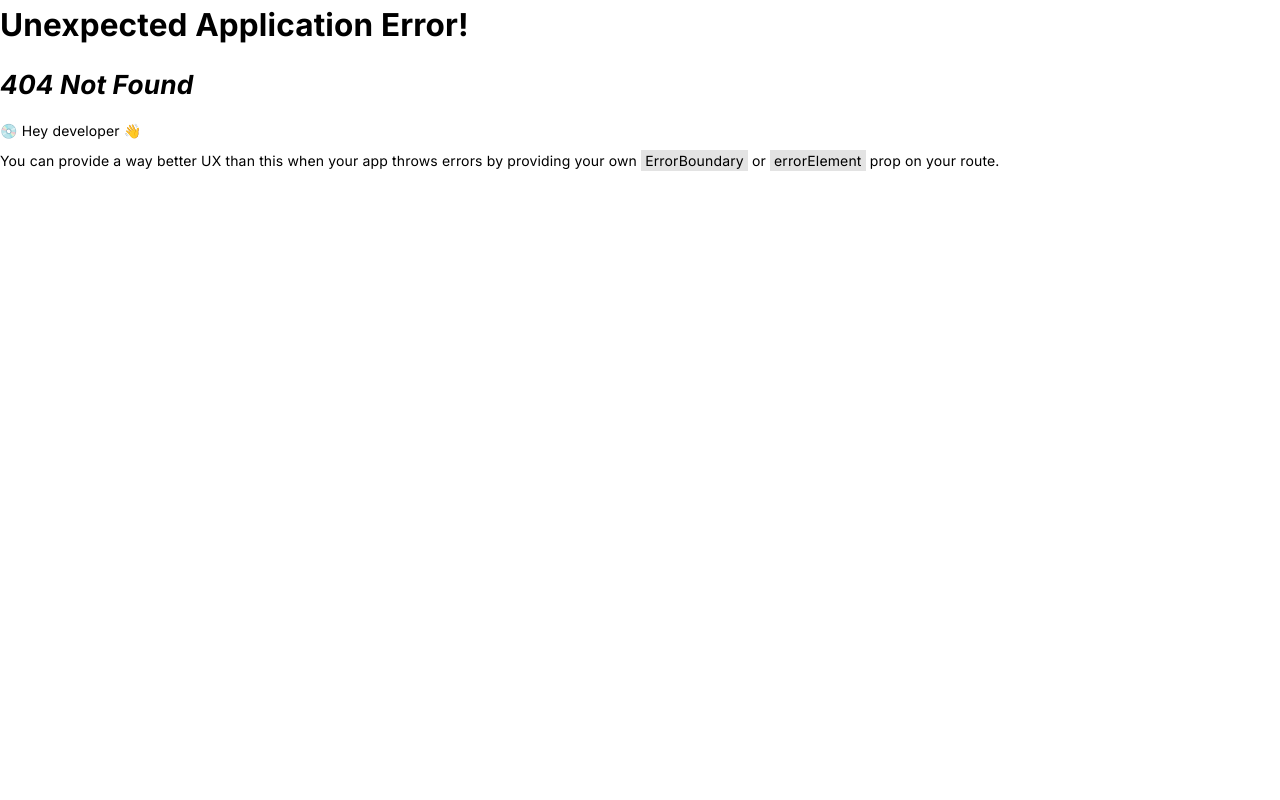
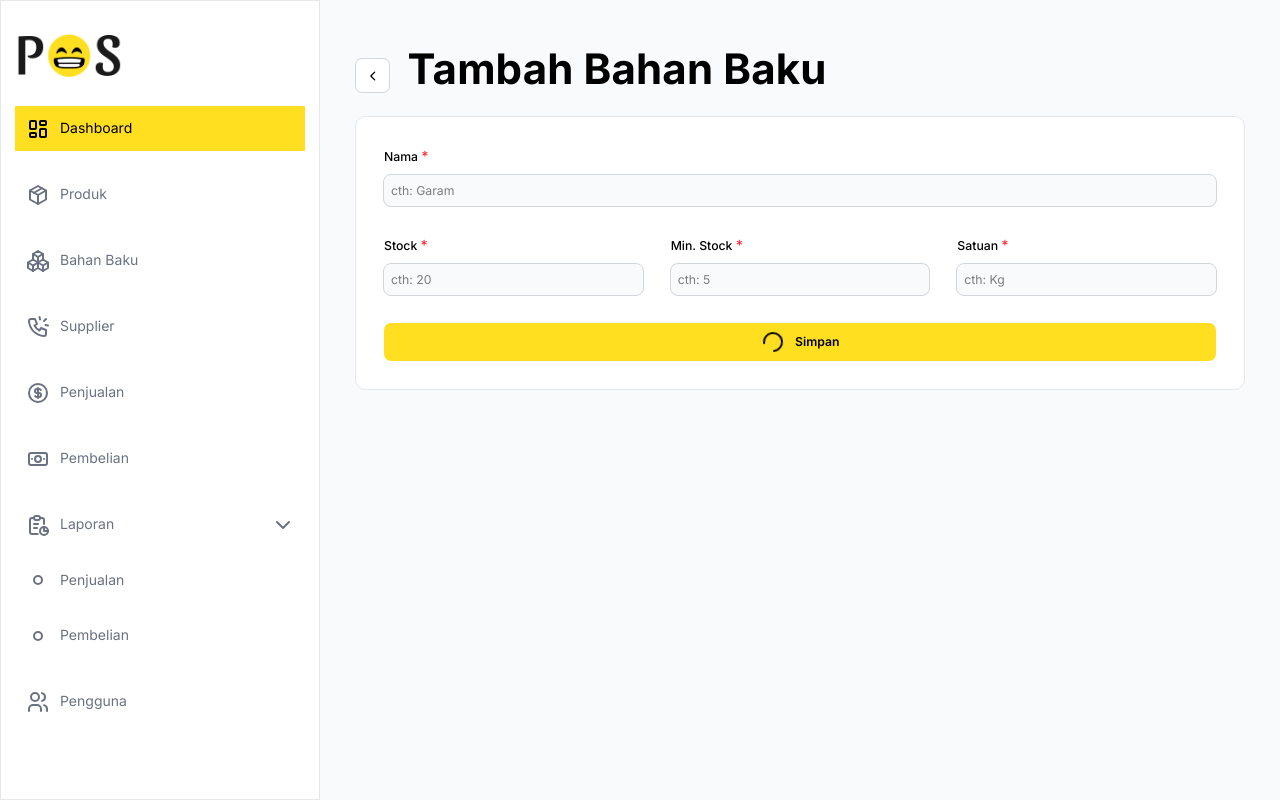
Before and after one commit to ahmadhilmandani/fe-emoji-pos, a React (Vite) app: page /ingredient/add in a window 1280 px wide. Before the commit this address had no page. Built offline with nearby package versions, Linux system fonts and the light colour scheme.

Commit message:
add: index and add page of ingredients (hit rest API)

```diff
--- /dev/null
+++ b/src/api/getAllIngredients.js
@@ -0,0 +1,5 @@
+import axios from "axios"
+
+export const getAllIngredients = async (storeId) => {
+  return axios.get(`${import.meta.env.VITE_DEV_API_BASE_URL}/ingredients?store_id=${storeId}`,)
+}
--- /dev/null
+++ b/src/api/postIngredients.js
@@ -0,0 +1,8 @@
+import axios from "axios"
+
+export const postIngredients = async (payload) => {
+  return axios.post(
+    `${import.meta.env.VITE_DEV_API_BASE_URL}/ingredients`,
+    payload
+  )
+}
--- a/src/components/Sidebar.jsx
+++ b/src/components/Sidebar.jsx
@@ -14,7 +14,7 @@ export default function Sidebar() {
         <IconPackage />
         Produk
       </Link>
-      <Link className="hover:bg-yellow-50 transition-all flex gap-3 items-center mt-6 p-3 text-gray-500">
+      <Link to={'/ingredient'} className="hover:bg-yellow-50 transition-all flex gap-3 items-center mt-6 p-3 text-gray-500">
         <IconPackages />
         Bahan Baku
       </Link>
--- /dev/null
+++ b/src/pages/Ingredient/Add.jsx
@@ -0,0 +1,82 @@
+import { useState } from "react"
+import { useNavigate } from "react-router"
+import { toast } from "react-toastify"
+import { postIngredients } from "../../api/postIngredients"
+import { useSelector } from "react-redux"
+import { IconChevronLeft } from "@tabler/icons-react"
+import Card from "../../components/Card"
+import Input from "../../components/Input"
+import Button from "../../components/Button"
+import ErrorToastMsg from "../../components/ErrorToastMsg"
+
+export default function IngredientAdd() {
+  const [name, setName] = useState()
+  const [stock, setStock] = useState()
+  const [minStock, setMinStock] = useState()
+  const [unit, setUnit] = useState()
+  const [isLoading, setIsLoading] = useState(true)
+
+  const userInfo = useSelector((state) => { return state.userInfoSlie })
+
+  const handleSubmitIngredient = async () => {
+    if (!name || !stock || !minStock || !unit) {
+      return toast.error(<ErrorToastMsg />)
+    }
+
+    setIsLoading(true)
+    try {
+      await postIngredients({
+        store_id: userInfo.storeId,
+        name,
+        stock,
+        min_stock: minStock,
+        unit
+      })
+      navigate('/ingredient')
+      toast.success("Berhasil Menambah Bahan Baku")
+    } catch (error) {
+      console.log(error)
+      toast.error(error.response.data.msg)
+    } finally {
+      setIsLoading(false)
+    }
+  }
+
+  const navigate = useNavigate()
+
+  return (
+    <div>
+      <header className="flex items-center gap-5">
+        <div className="w-10 h-fit p-2.5 flex justify-center items-center aspect-square rounded-lg border border-gray-300 bg-white hover:cursor-pointer hover:bg-gray-50 transition-all group" onClick={() => {
+          navigate('/ingredient')
+        }}>
+          <IconChevronLeft size={16} className="group-hover:-translate-x-0.5 transition-all" />
+        </div>
+        <h1>Tambah Bahan Baku</h1>
+      </header>
+      <div>
+        <Card isExtend={true}>
+          <div className="flex gap-8 items-center flex-wrap mb-8">
+            <div className="min-w-[270px] flex-1">
+              <Input onChangeProp={setName} valueProp={name} labelProp={'Nama'} placeholderProp={'cth: Garam'} typeProp={'text'} inputId={'name'} />
+            </div>
+          </div>
+          <div className="flex gap-8 items-center flex-wrap mb-8">
+            <div className="min-w-[100px] flex-1">
+              <Input onChangeProp={setStock} valueProp={stock} labelProp={"Stock"} placeholderProp={'cth: 20'} typeProp={'number'} inputId={'stock'} />
+            </div>
+            <div className="min-w-[100px] flex-1">
+              <Input onChangeProp={setMinStock} valueProp={minStock} labelProp={"Min. Stock"} placeholderProp={'cth: 5'} typeProp={'number'} inputId={'min-stock'} />
+            </div>
+            <div className="min-w-[100px] flex-1">
+              <Input onChangeProp={setUnit} valueProp={unit} labelProp={"Satuan"} placeholderProp={'cth: Kg'} typeProp={'text'} inputId={'unit'} />
+            </div>
+          </div>
+          <Button isExtend={true} buttonType="primary" isLoading={isLoading} onClickProp={handleSubmitIngredient}>
+            Simpan
+          </Button>
+        </Card>
+      </div>
+    </div>
+  )
+}
--- a/src/pages/Ingredient/Index.jsx
+++ b/src/pages/Ingredient/Index.jsx
@@ -0,0 +1,113 @@
+import { useNavigate } from "react-router"
+import Button from "../../components/Button"
+import { IconEraser, IconPencil, IconPlus, IconSearch } from "@tabler/icons-react"
+import Input from "../../components/Input"
+import Badge from "../../components/Badge"
+import { useEffect, useState } from "react"
+import { toast } from "react-toastify"
+import { getAllIngredients } from "../../api/getAllIngredients"
+import { useSelector } from "react-redux"
+
+export default function IndgredientIndex() {
+  const [ingredients, setIngredients] = useState()
+  const [isLoading, setIsLoading] = useState(true)
+
+  const navigate = useNavigate()
+  const userInfo = useSelector((state)=>{return state.userInfoSlie})
+  const getIngredients = async () => {
+    setIsLoading(true)
+    try {
+      const res = await getAllIngredients(userInfo.storeId)
+      setIngredients(res.data.ingredients)
+    } catch (error) {
+      toast.error((error.response.data.msg))
+    } finally {
+      setIsLoading(false)
+    }
+  }
+  useEffect(() => {
+    getIngredients()
+  }, [])
+
+  return (
+    <div>
+      <header className="flex justify-between items-center gap-5">
+        <h1>Bahan Baku</h1>
+        <Button buttonType={'primary'} onClickProp={() => {
+          navigate('/ingredient/add')
+        }}>
+          Tambah
+          <IconPlus size={16} className="group-hover:translate-x-0.5 transition-all" />
+        </Button>
+      </header>
+      <div>
+        <div className="flex justify-between items-center gap-5 bg-white p-5 rounded-t-lg border border-b-2 border-b-yellow-300 border-gray-200">
+          <div className="flex gap-1 items-stretch">
+            <Input
+              valueProp={''} placeholderProp={'cari berdasarkan nama'} typeProp={'text'} inputId={'cari'} onChangeProp={() => {
+              }} isRequired={false}
+            />
+            <div className="p-2.5 flex justify-center items-center aspect-square rounded-lg bg-yellow-300">
+              <IconSearch size={16} />
+            </div>
+          </div>
+        </div>
+        <div className="w-full overflow-x-auto relative rounded-b-lg border border-gray-200 bg-white">
+          <table className="min-w-[320px] w-full text-left rtl:text-right">
+            <thead className="uppercase border-b border-gray-200">
+              <tr>
+                <th scope="col" className="px-6 py-4 font-bold">
+                  Nama
+                </th>
+                <th scope="col" className="px-6 py-4 font-bold">
+                  Stock
+                </th>
+                <th scope="col" className="px-6 py-4 font-bold">
+                  Min. Stock
+                </th>
+                <th scope="col" className="px-6 py-4 font-bold">
+                  Satuan
+                </th>
+                <th scope="col" className="px-6 py-4 font-bold">
+                  <span className="sr-only"></span>
+                </th>
+              </tr>
+            </thead>
+            <tbody>
+              {ingredients?.map((val) => {
+                return (
+                  <>
+                    <tr key={val.id} className="bg-white border-b border-gray-200 hover:bg-gray-50/50">
+                      <th scope="row" className="px-6 py-4 font-medium text-gray-900 whitespace-nowrap">
+                        {val.name}
+                      </th>
+                      <td className="px-6 py-4">
+                        {val.stock}
+                      </td>
+                      <td className="px-6 py-4">
+                        {val.min_stock}
+                      </td>
+                      <td className="px-6 py-4">
+                        {val.unit}
+                      </td>
+                      <td className="px-6 py-4 text-right relative flex items-center gap-3 flex-wrap">
+                        <button className="px-3 py-2 border border-gray-300 rounded-xl flex gap-1.5 items-center group hover:bg-purple-50 hover:cursor-pointer transition-all hover:border-purple-500">
+                          <IconPencil className="group-hover:-translate-y-0.5 transition-all stroke-purple-500" stroke={1.2} size={22} />
+                          Edit
+                        </button>
+                        <button className="px-3 py-2 border border-gray-300 rounded-xl flex gap-1.5 items-center group hover:bg-rose-50 hover:cursor-pointer transition-all hover:border-rose-500">
+                          <IconEraser className="group-hover:-translate-y-0.5 transition-all stroke-rose-500" stroke={1.2} size={22} />
+                          Hapus
+                        </button>
+                      </td>
+                    </tr>
+                  </>
+                )
+              })}
+            </tbody>
+          </table>
+        </div>
+      </div>
+    </div>
+  )
+}
```
Also changed, not shown: src/routes/index.jsx (+10 -0 lines).
